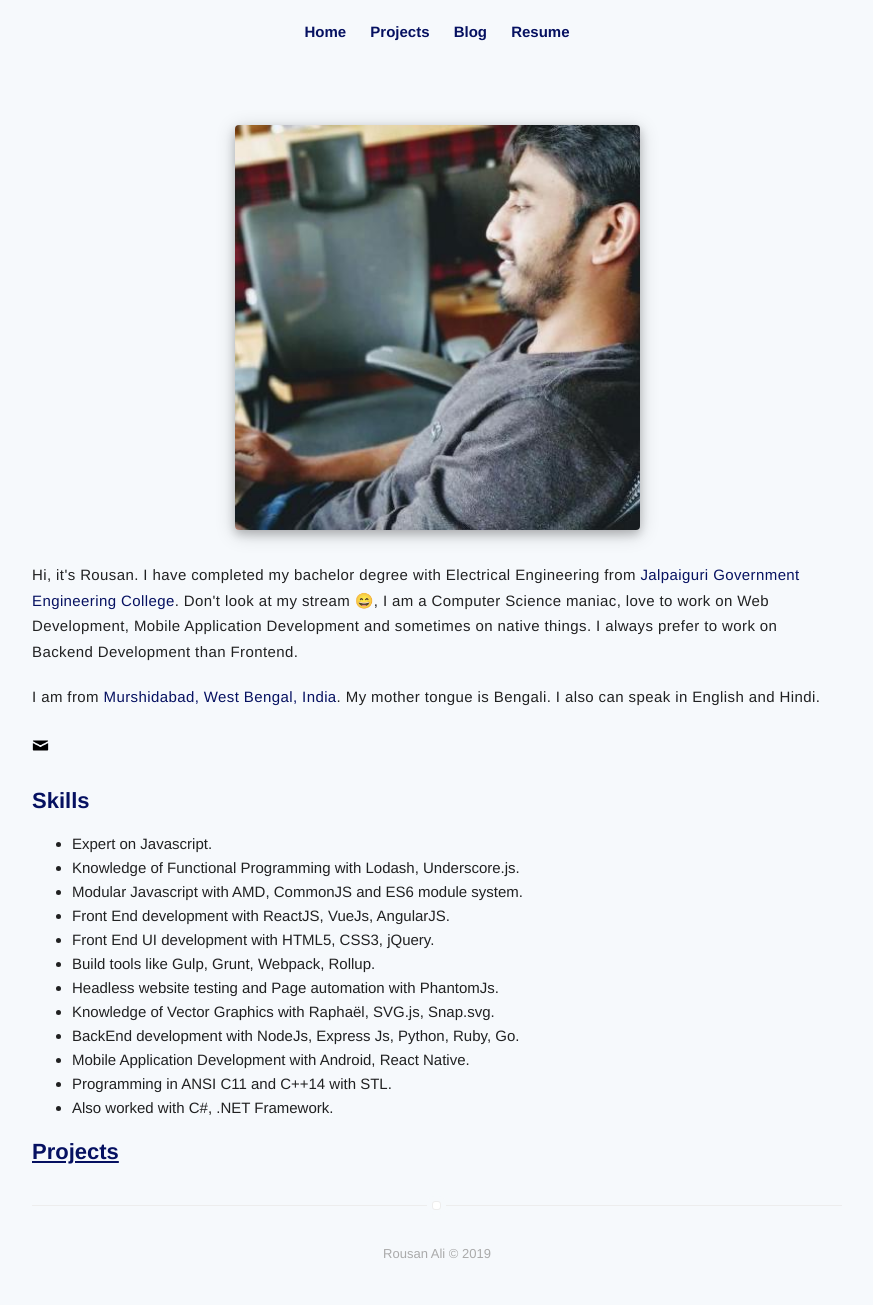
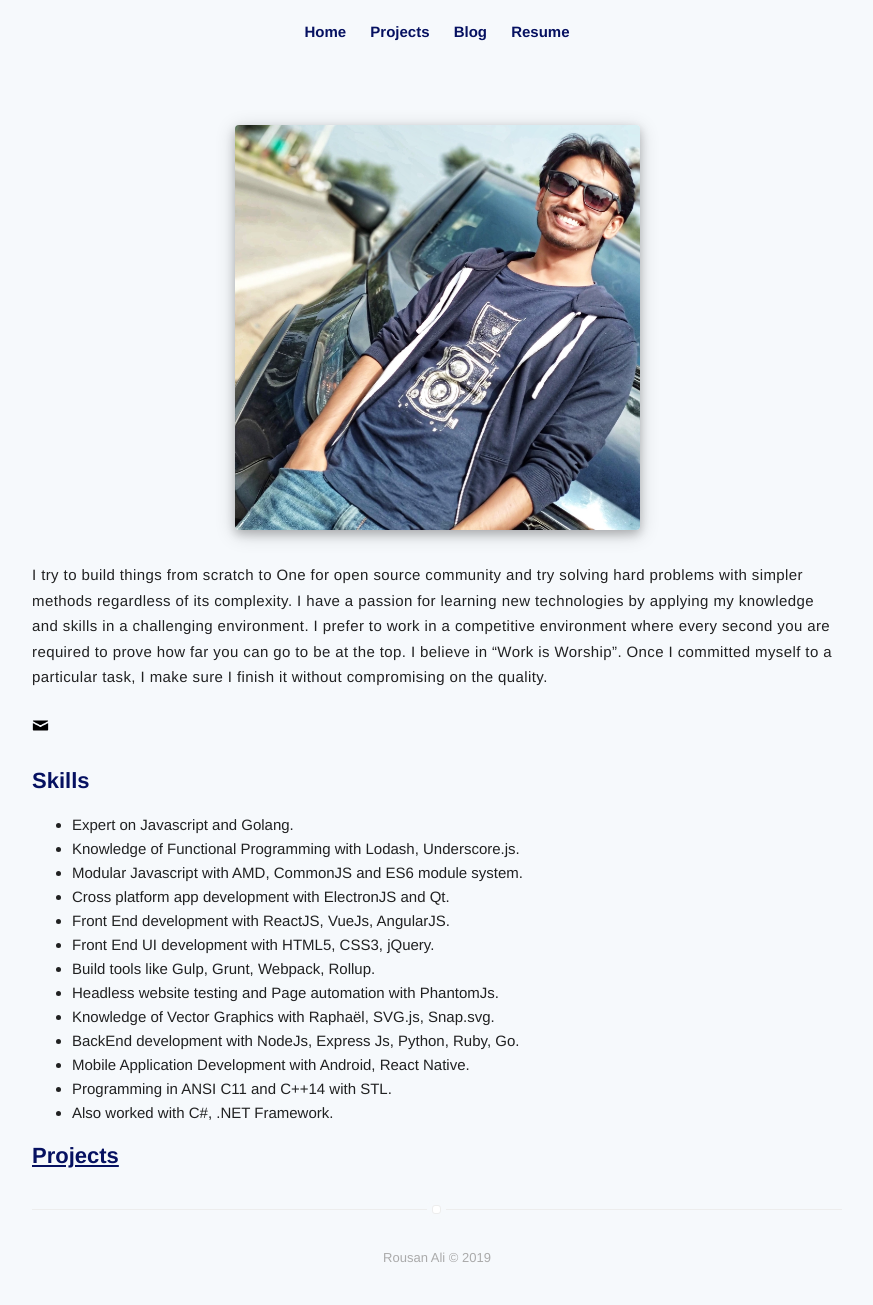
Before and after one commit to rousan/rousan.github.io, a Jekyll site: the page built from about/index.html, in a window 1280 px wide. Shown: the whole page, without its empty margins (203-1076 px from the left). Built offline with Jekyll 4.4.1, drawn with Linux system fonts in a browser that asks for light colours.

Commit message:
Update Bio and picture

```diff
--- a/_config.yml
+++ b/_config.yml
@@ -1,11 +1,12 @@
 # Main text of home
 name: Rousan Ali
-bio: JS Developer
+bio: Enthusiast in Javascript and Golang
 
 # If it's an external image, update below for true
 # better with square images
 external-image: false
 picture: assets/images/profile.jpg
+selfie: assets/images/selfie.jpg
 
 # If you want to include your resume, set to true
 # and specify source (external or local).
--- a/_data/skills.yml
+++ b/_data/skills.yml
@@ -1,6 +1,7 @@
-- Expert on Javascript.
+- Expert on Javascript and Golang.
 - Knowledge of Functional Programming with Lodash, Underscore.js.
 - Modular Javascript with AMD, CommonJS and ES6 module system.
+- Cross platform app development with ElectronJS and Qt.
 - Front End development with ReactJS, VueJs, AngularJS.
 - Front End UI development with HTML5, CSS3, jQuery.
 - Build tools like Gulp, Grunt, Webpack, Rollup.
--- a/_includes/header.html
+++ b/_includes/header.html
@@ -8,11 +8,11 @@
     <header class="header-home {% if site.animation %}animated{% endif %}">
         {% if site.about %}
             <a class="link" href="{{ site.url }}/about">
-                <img class="selfie" alt="{{ site.name }}" src="{% if site.external-image %}{{ site.picture }}{% else %}{{ site.url }}/{{ site.picture }}{% endif %}" />
+                <img class="selfie" alt="{{ site.name }}" src="{% if site.external-image %}{{ site.selfie }}{% else %}{{ site.url }}/{{ site.selfie }}{% endif %}" />
             </a>
         {% else %}
             <span class="link">
-                <img class="selfie" alt="{{ site.name }}" src="{% if site.external-image %}{{ site.picture }}{% else %}{{ site.url }}/{{ site.picture }}{% endif %}" />
+                <img class="selfie" alt="{{ site.name }}" src="{% if site.external-image %}{{ site.selfie }}{% else %}{{ site.url }}/{{ site.selfie }}{% endif %}" />
             </span>
         {% endif %}
 
--- a/about/index.html
+++ b/about/index.html
@@ -8,17 +8,12 @@ title: About
 	<br />
 
 	<p>
-		Hi, it's Rousan.
-		I have completed my bachelor degree with Electrical Engineering from
-		<a href="http://jgec.ac.in/">Jalpaiguri Government Engineering College</a>.
-		Don't look at my stream 😄, I am a Computer Science maniac, love to work
-		on Web Development, Mobile Application Development and sometimes on native things.
-		I always prefer to work on Backend Development than Frontend.
-	</p>
-
-	<p>
-		I am from <a href="https://goo.gl/maps/4teZprRkwxr">Murshidabad, West Bengal, India</a>.
-		My mother tongue is Bengali. I also can speak in English and Hindi.
+		I try to build things from scratch to One for open source community and try solving hard problems with simpler
+		methods regardless of its complexity. I have a passion for learning new technologies by applying my knowledge
+		and skills in a challenging environment. I prefer to work in a competitive environment where every second you
+		are required to prove how far you can go to be at the top.
+		I believe in “Work is Worship”. Once I committed myself to a particular task, I make sure I finish it without
+		compromising on the quality.
 	</p>
 
 	<p class="about-mail">
```
Also changed, not shown: assets/images/favicon.ico, assets/images/profile.jpg, assets/images/selfie.jpg (added).
